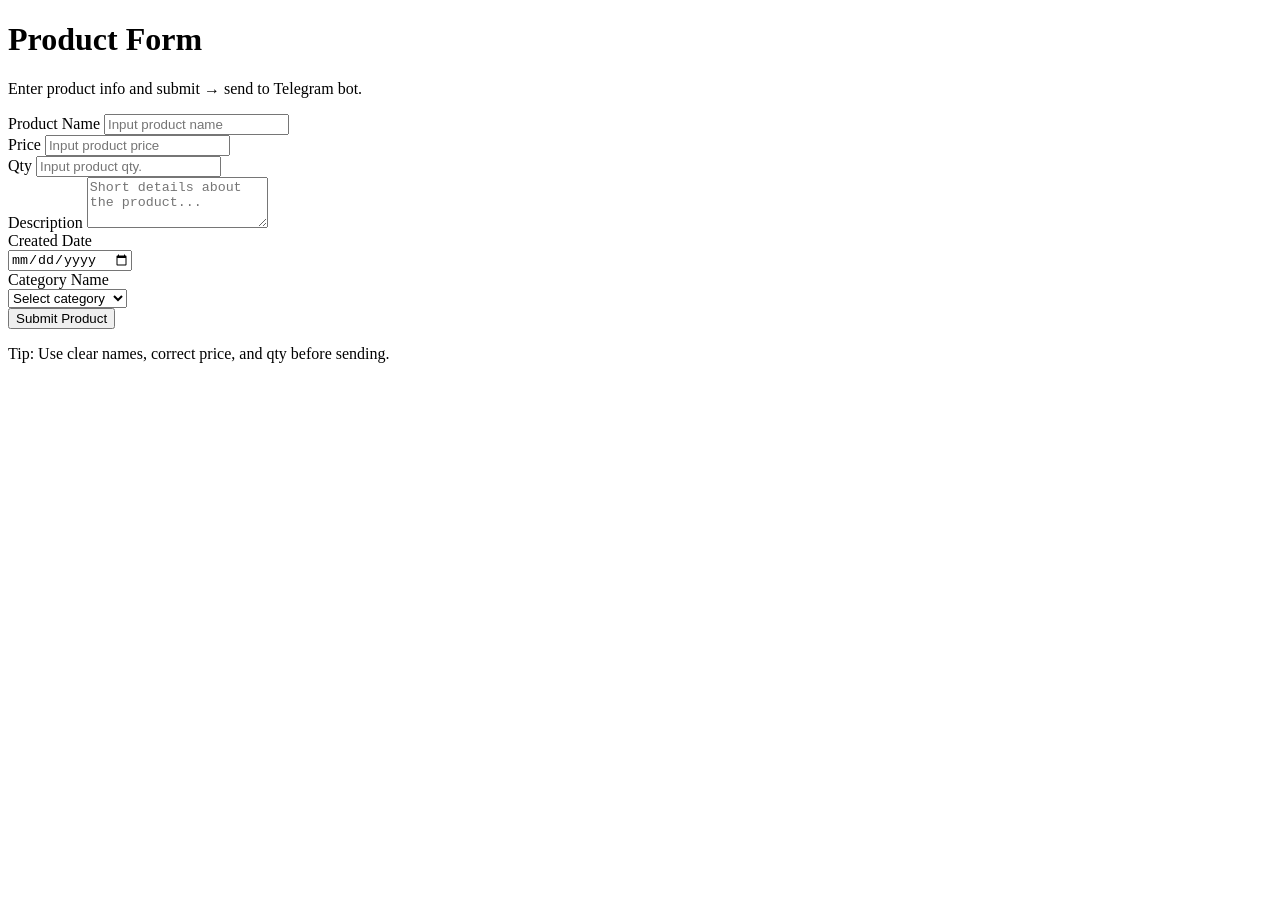
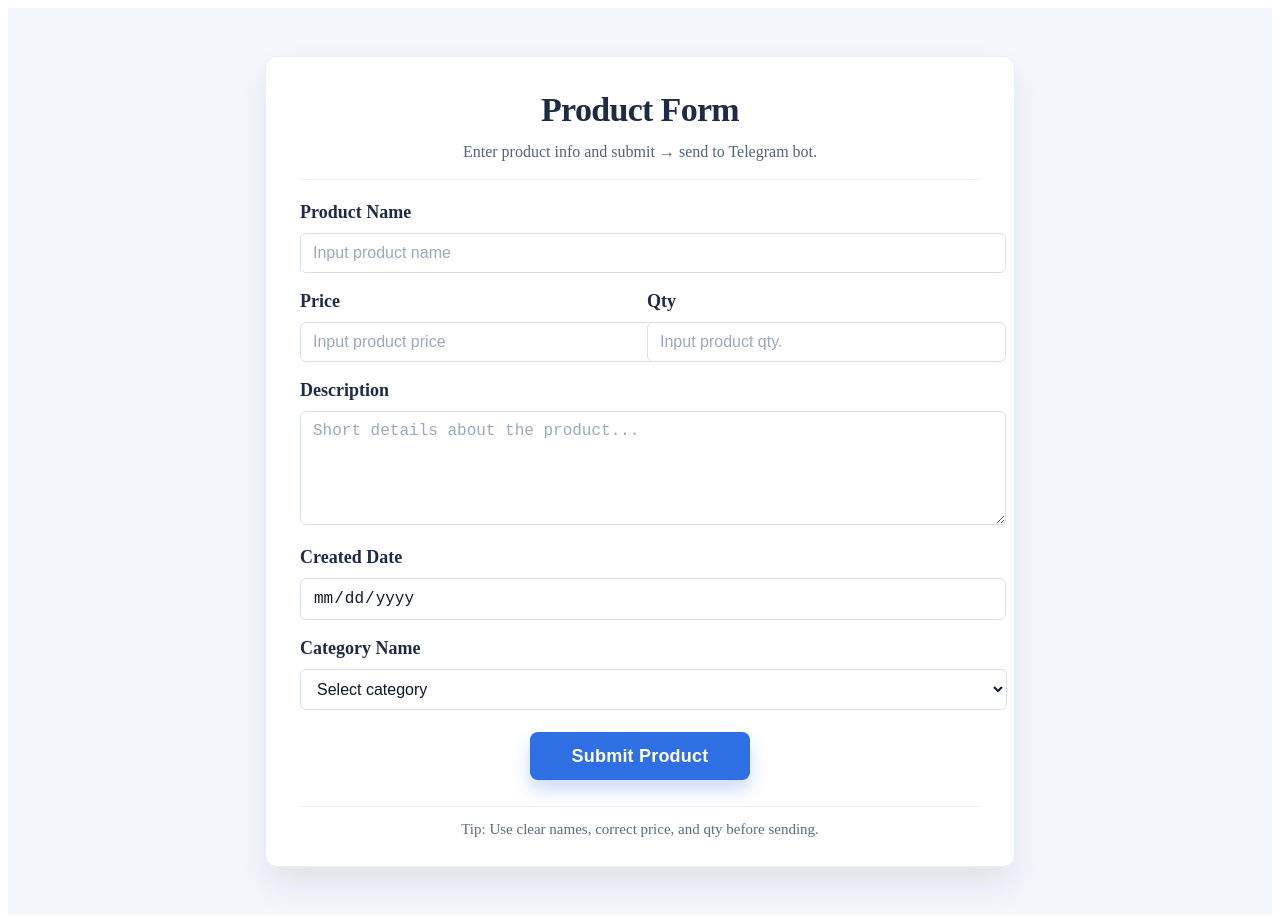
Before and after one commit to Hansreyli1111/HansreyliSv2433, a website: page Public/SRC/index.html in a window 1280 px wide. Before the commit the page ends 800 px from the top, so only its background shows below. Drawn offline with Linux system fonts and the light colour scheme; the site is published under a folder, as on GitHub Pages, so addresses that start at the root find nothing.

Commit message:
Update stylesheet link path in index.html

```diff
--- a/Public/SRC/index.html
+++ b/Public/SRC/index.html
@@ -4,7 +4,7 @@
     <meta charset="UTF-8">
     <meta name="viewport" content="width=device-width, initial-scale=1.0">
     <title>Product Form</title>
-    <link rel="stylesheet" href="/css/style.css">
+    <link rel="stylesheet" href="../CSS/style.css">
 </head>
 <body>
   <div class="page">
```
